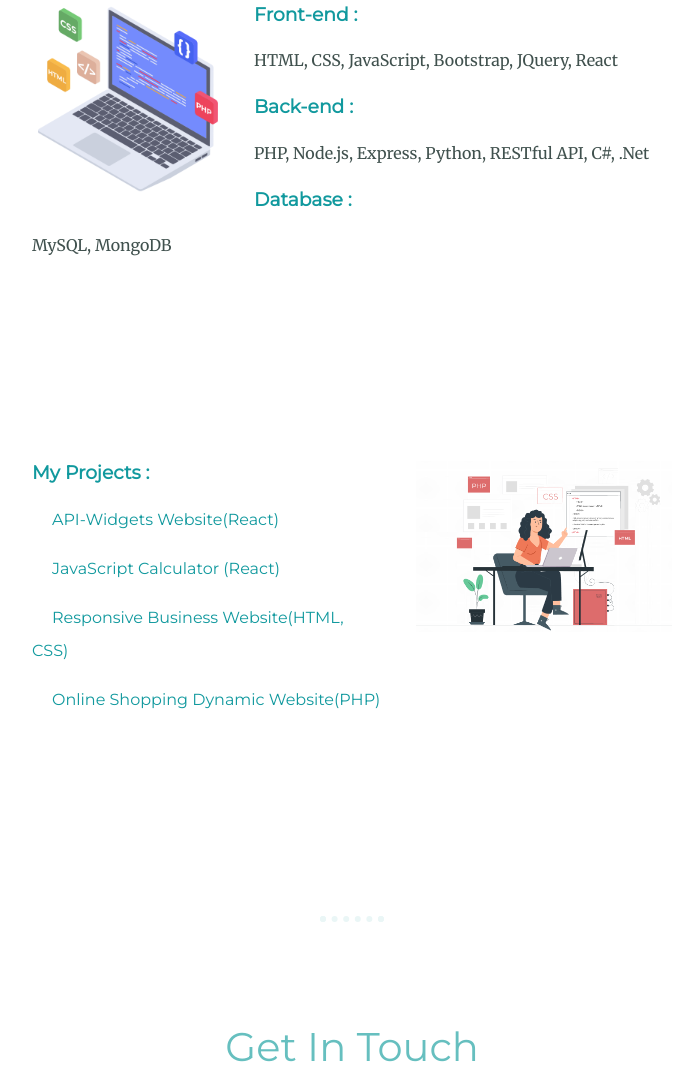
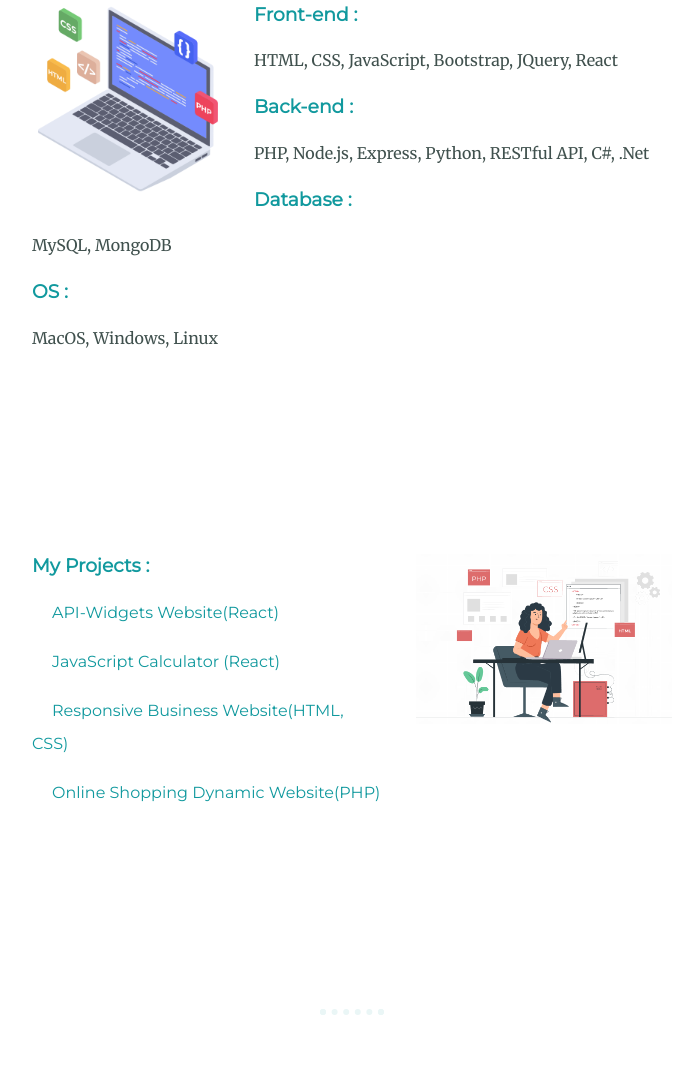
Before and after one commit to Lizzie2021/Personal-Site, a website: page index.html in a window 1280 px wide. Shown: the part 1746-2823 px from the top of the page, without its empty margins (288-979 px from the left). Drawn offline with Linux system fonts and the light colour scheme.

Commit message:
update skills

```diff
--- a/index.html
+++ b/index.html
@@ -51,6 +51,8 @@
           <p>PHP, Node.js, Express, Python, RESTful API, C#, .Net</p>
           <h3>Database :</h3>
           <p>MySQL, MongoDB</p>
+          <h3>OS :</h3>
+          <p>MacOS, Windows, Linux</p>
         </div>
         <div class="skill-row">
           <img class="projects" src="images/projects.png" alt="img-projects" />
```
